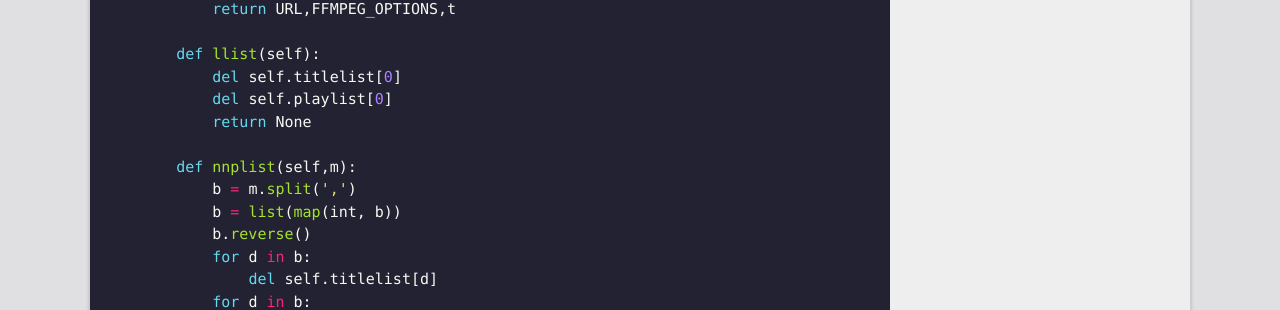
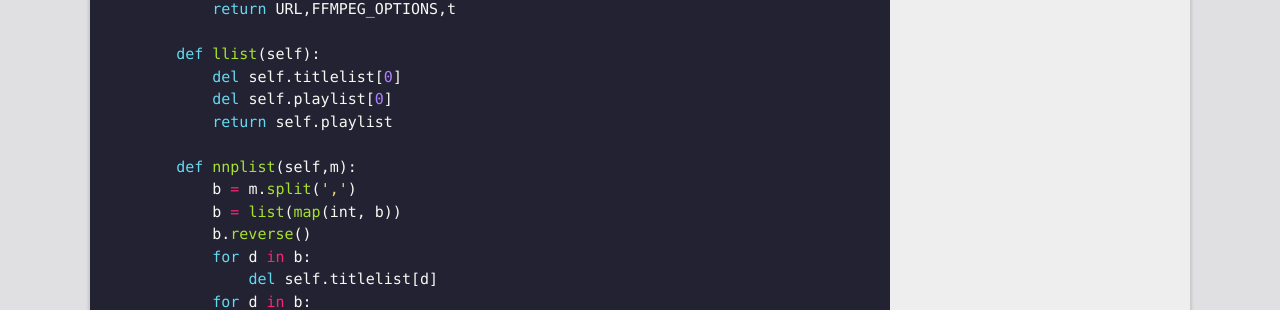
Before and after one commit to chohz1003/chohz1003.github.com, a Jekyll site: the page built from _posts/discord/2021-08-15-DiscordBot-ClassCode.md, in a window 1280 px wide and 900 px high, scrolled down 1723 px. Shown: the part 147-457 px from the top of the window. Built offline with Jekyll 4.4.1, drawn with Linux system fonts in a browser that asks for light colours.

Commit message:
Update 2021-08-15-DiscordBot-ClassCode.md

```diff
--- a/_posts/discord/2021-08-15-DiscordBot-ClassCode.md
+++ b/_posts/discord/2021-08-15-DiscordBot-ClassCode.md
@@ -81,7 +81,7 @@ class discordbotclass:
     def llist(self):
         del self.titlelist[0]
         del self.playlist[0]
-        return None
+        return self.playlist
 
     def nnplist(self,m):
         b = m.split(',')
```
